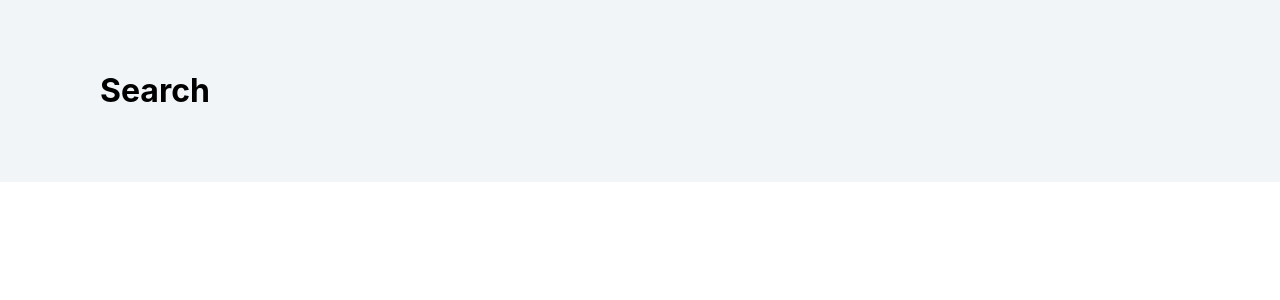
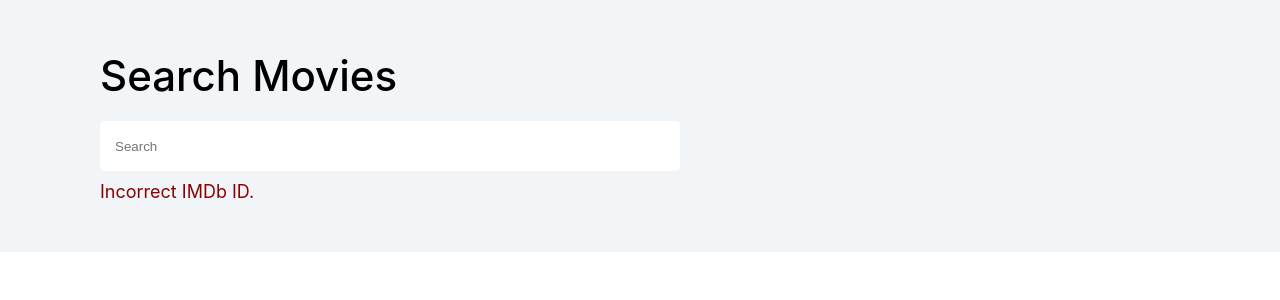
Before and after one commit to hassan-mehedi/Movies, a React (Create React App) app: page / in a window 1280 px wide. Shown: the top 300 px of the page. Built offline with nearby package versions, Linux system fonts and the light colour scheme.

Commit message:
feat: Implement the structure of search component and design it (#2)

```diff
--- a/src/components/search/search.component.jsx
+++ b/src/components/search/search.component.jsx
@@ -1,10 +1,12 @@
 import React from "react";
-import Classes from "./search.style.scss";
+import "./search.style.scss";
 
 export default function Search() {
     return (
-        <div>
-            <h1>Search</h1>
+        <div className="search">
+            <h1>Search Movies</h1>
+            <input type="text" className="search-field" placeholder="Search" />
+            <p className="search-error-message">Incorrect IMDb ID.</p>
         </div>
     );
 }
--- a/src/components/search/search.style.scss
+++ b/src/components/search/search.style.scss
@@ -0,0 +1,21 @@
+.search {
+    // border: 1px solid black;
+    h1 {
+        margin: 0;
+        font-size: 42px;
+        font-weight: 500;
+    }
+    &-field {
+        margin: 20px 0 10px 0;
+        width: 550px;
+        height: 50px;
+        padding: 0 15px;
+        border: none;
+        border-radius: 5px;
+    }
+    &-error-message {
+        color: darkred;
+        font-size: 18px;
+        margin: 0;
+    }
+}
```
